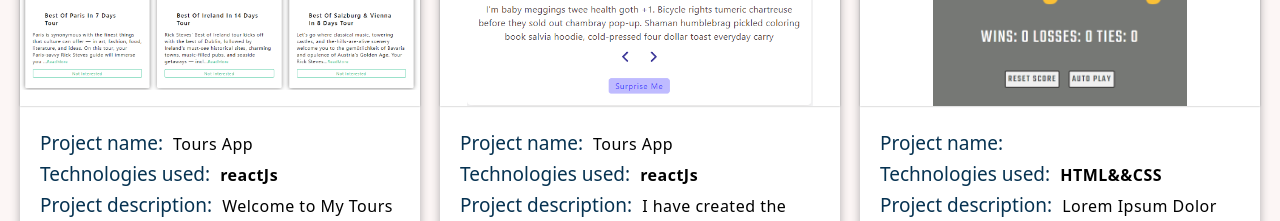
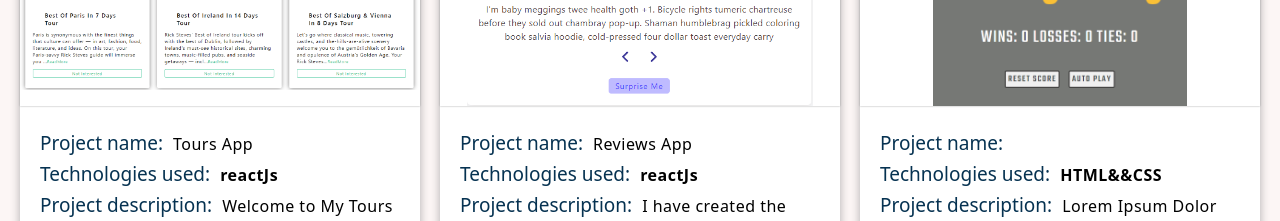
Before and after one commit to Keerti-kumar-shakya/host-small-project-setup, a React (Vite) app: page / in a window 1280 px wide. Shown: the part 1200-1421 px from the top of the page. Built offline with nearby package versions, Linux system fonts and the light colour scheme; a web font is replaced by a local one.

Commit message:
reviews app name updated

```diff
--- a/src/projectsData.js
+++ b/src/projectsData.js
@@ -89,7 +89,7 @@ export const smallProjectData = [
 
     github: 'https://github.com/Keerti-kumar-shakya/small-react-projects/tree/main/03%20-%20reviews%20app',
 
-    projectName: 'tours app'
+    projectName: 'reviews app'
 
   }
 
```
